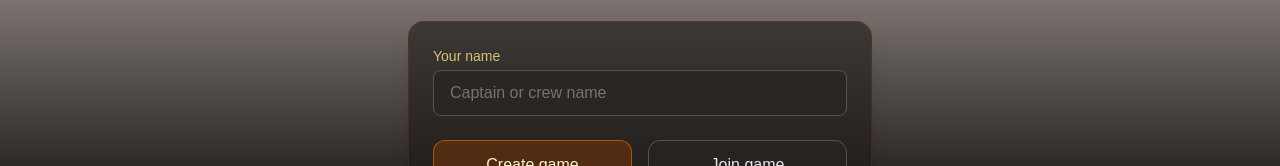
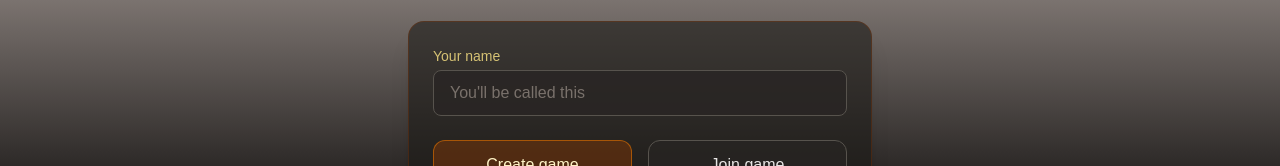
Before and after one commit to kyaustad/rolly-polly, a Next.js app: page / in a window 1280 px wide. Shown: the part 163-329 px from the top of the page. Built offline with nearby package versions, Linux system fonts and the light colour scheme.

Commit message:
Update page.tsx

```diff
--- a/src/app/page.tsx
+++ b/src/app/page.tsx
@@ -79,7 +79,7 @@ export default function Home() {
               type="text"
               value={playerName}
               onChange={(e) => setPlayerName(e.target.value)}
-              placeholder="Captain or crew name"
+              placeholder="You'll be called this"
               className="min-h-[48px] w-full touch-manipulation rounded-lg border border-stone-600 bg-stone-800/80 px-4 py-2.5 text-base text-stone-100 placeholder-stone-500 focus:border-amber-500 focus:outline-none focus:ring-1 focus:ring-amber-500 sm:min-h-0"
             />
           </div>
```
